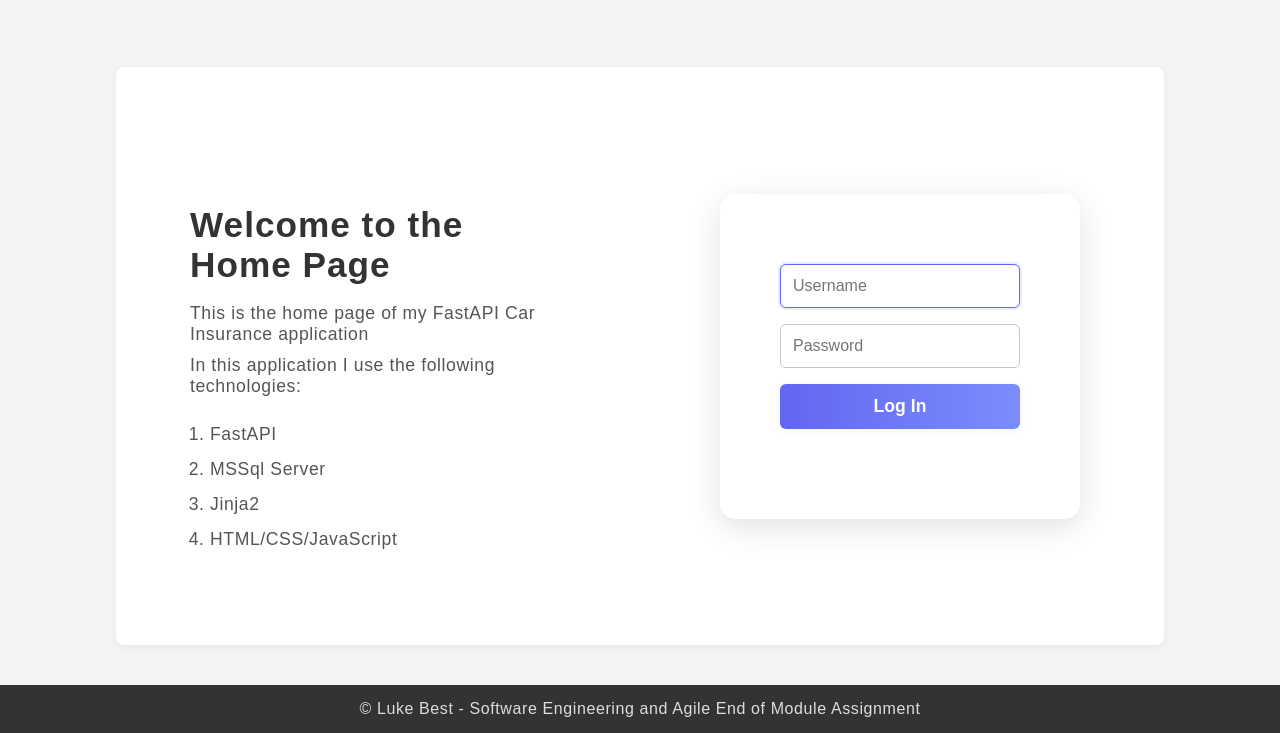
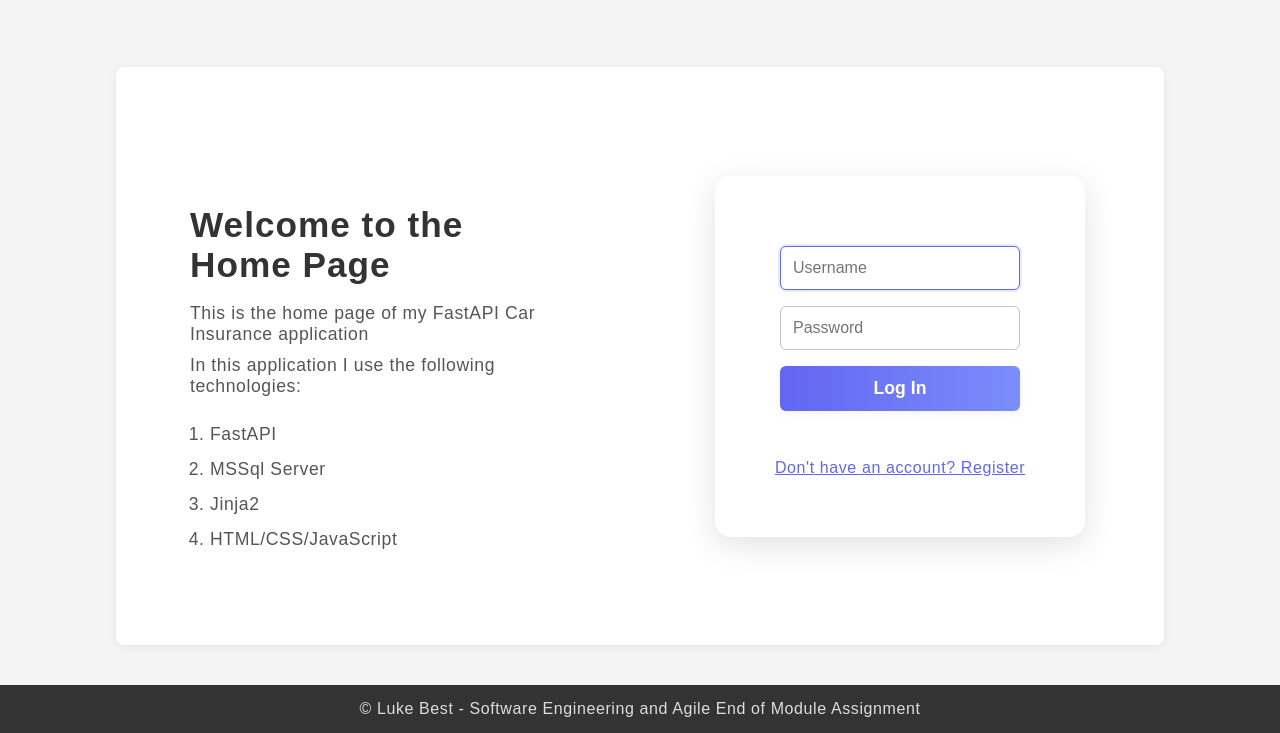
Before and after one commit to Luke-Best-AA/driving-services-fastapi, a FastAPI app: page / in a window 1280 px wide. Shown: the part 67-800 px from the top of the page. Run offline with FastAPI, Linux system fonts and the light colour scheme; some libraries are stand-ins or nearby versions.

Commit message:
added front-end to register

```diff
--- a/app/static/css/index.css
+++ b/app/static/css/index.css
@@ -144,6 +144,105 @@
     display: block;
 }
 
+.register-link-container {
+    margin-top: 18px;
+    text-align: center;
+}
+
+#show-register-link {
+    color: #6366f1;
+    text-decoration: underline;
+    cursor: pointer;
+    font-size: 1rem;
+    transition: color 0.2s;
+}
+#show-register-link:hover {
+    color: #3742fa;
+}
+
+#form-register {
+    display: flex;
+    flex-direction: column;
+    gap: 16px;
+    width: 100%;
+    max-width: 320px;
+    margin: 0 auto;
+    align-items: center;
+}
+#form-register input[type="text"],
+#form-register input[type="password"],
+#form-register button[type="submit"] {
+    width: 220px;
+    box-sizing: border-box;
+}
+#form-register input[type="text"],
+#form-register input[type="password"],
+#form-register input[type="email"] {
+    padding: 10px;
+    border: 1px solid #bfc7d1;
+    border-radius: 6px;
+    font-size: 1rem;
+    transition: border 0.3s, box-shadow 0.3s;
+    outline: none;
+}
+#form-register input[type="text"]:focus,
+#form-register input[type="password"]:focus,
+#form-register input[type="email"]:focus {
+    border: 1.5px solid #6366f1;
+    box-shadow: 0 0 0 2px #a5b4fc44;
+}
+#form-register button[type="submit"] {
+    padding: 10px;
+    background: linear-gradient(90deg, #6366f1 0%, #7b8dfb 100%);
+    color: #fff;
+    border: none;
+    border-radius: 6px;
+    font-size: 1.05rem;
+    font-weight: 600;
+    cursor: pointer;
+    transition: transform 0.8s;
+    box-shadow: 0 2px 8px rgba(99,102,241,0.08);
+}
+#form-register button[type="submit"]:hover {
+    background: linear-gradient(90deg, #7b8dfb 0%, #6366f1 100%);
+    transform: translateY(-2px) scale(1.01);
+}
+#form-register-error-msg {
+    color: #e11d48;
+    margin-top: 10px;
+    min-height: 20px;
+    font-size: 1rem;
+    text-align: center;
+    display: block;
+}
+.register-success-msg {
+    color: #16a34a;
+    font-size: 1.1rem;
+    text-align: center;
+    margin: 20px 0;
+}
+
+.register-admin-label {
+    display: flex;
+    align-items: center;
+    background: #f3f4f6;
+    border: 1.5px solid #bfc7d1;
+    border-radius: 6px;
+    padding: 8px 12px;
+    margin: 8px 0 0 0;
+    font-size: 1rem;
+    color: #333;
+    width: 220px;
+    box-sizing: border-box;
+    gap: 8px;
+}
+#register-is-admin {
+    accent-color: #6366f1;
+    width: 18px;
+    height: 18px;
+    margin-right: 8px;
+}
+
 /* Responsive for tablet and below: stack header and login vertically */
 @media (max-width: 900px) {
     #home-content {
--- a/app/static/js/index.js
+++ b/app/static/js/index.js
@@ -2,6 +2,13 @@ const errorElement = document.getElementById('form-login-error-msg');
 const usernameInput = document.getElementById('username');
 const passwordInput = document.getElementById('password');
 const loginForm = document.getElementById('form-login');
+const showRegisterLink = document.getElementById('show-register-link');
+const popupOverlay = document.getElementById('popup-overlay');
+const popupContainer = document.getElementById('popup-container');
+const popupContent = document.getElementById('popup-content');
+const popupClose = document.getElementById('popup-close');
+const popupTitle = document.getElementById('popup-title');
+const popupBody = document.getElementById('popup-body');
 
 // on document load set focus to username input
 document.addEventListener('DOMContentLoaded', () => {
@@ -48,3 +55,76 @@ loginForm.addEventListener('submit', async function(event) {
         errorElement.style.display = 'block';
     }
 });
+
+// Helper to show popup
+function showPopup(title, bodyHtml) {
+    popupTitle.textContent = title;
+    popupBody.innerHTML = bodyHtml;
+    window.openPopup();
+}
+
+// Show register popup when link clicked
+showRegisterLink.addEventListener('click', function(e) {
+    e.preventDefault();
+    const template = document.getElementById('register-form-template');
+    window.showPopup('Register', template.innerHTML);
+    // Focus username
+    setTimeout(() => {
+        const regUser = document.getElementById('register-username');
+        if (regUser) regUser.focus();
+    }, 100);
+    // Add submit handler
+    const regForm = document.getElementById('form-register');
+    regForm.addEventListener('submit', handleRegisterSubmit);
+});
+
+// Registration handler (no popup logic here)
+async function handleRegisterSubmit(event) {
+    event.preventDefault();
+    const form = event.target;
+    const username = form.querySelector('#register-username').value.trim();
+    const password = form.querySelector('#register-password').value;
+    const password2 = form.querySelector('#register-password2').value;
+    const email = form.querySelector('#register-email').value.trim();
+    const isAdmin = form.querySelector('#register-is-admin').checked;
+    const errorMsg = document.getElementById('form-register-error-msg');
+    errorMsg.innerText = '';
+    // Simple client validation
+    if (!username || !password || !password2 || !email) {
+        errorMsg.innerText = 'All fields are required.';
+        return;
+    }
+    if (password !== password2) {
+        errorMsg.innerText = 'Passwords do not match.';
+        return;
+    }
+    // Prepare JSON body for API
+    const body = {
+        user_id: 0,
+        username: username,
+        password: md5(password),
+        email: email,
+        is_admin: isAdmin
+    };
+    try {
+        const response = await fetch('/register_user', {
+            method: 'POST',
+            headers: {
+                'Content-Type': 'application/json'
+            },
+            body: JSON.stringify(body)
+        });
+        if (response.ok) {
+            // Success: show success message using main.js popup logic
+            if (window.showPopup) {
+                window.showPopup('Registration Successful', '<div class="register-success-msg">Registration successful! Please log in.</div>');
+                setTimeout(() => window.hidePopup && window.hidePopup(), 2000);
+            }
+        } else {
+            const errorData = await response.json();
+            errorMsg.innerText = errorData.detail || 'Registration failed.';
+        }
+    } catch (err) {
+        errorMsg.innerText = 'Network error.';
+    }
+}
--- a/app/templates/index.html
+++ b/app/templates/index.html
@@ -25,9 +25,26 @@
                     <button type="submit">Log In</button>
                 </form>
                 <span id="form-login-error-msg"></span>
+                <div class="register-link-container">
+                    <a href="#" id="show-register-link">Don't have an account? Register</a>
+                </div>
             </div>
         </section>
     </div>
+    <!-- Registration form for popup (hidden, will be injected into popup-body) -->
+    <template id="register-form-template">
+        <form id="form-register">
+            <input type="text" id="register-username" name="username" placeholder="Username" required>
+            <input type="password" id="register-password" name="password" placeholder="Password" required>
+            <input type="password" id="register-password2" name="password2" placeholder="Confirm Password" required>
+            <input type="email" id="register-email" name="email" placeholder="Email" required>
+            <label class="register-admin-label">
+                <input type="checkbox" id="register-is-admin" name="is_admin" value="1"> Register as admin
+            </label>
+            <button type="submit">Register</button>
+        </form>
+        <span id="form-register-error-msg"></span>
+    </template>
 {% endblock %}
 
 {% block scripts %}
```
